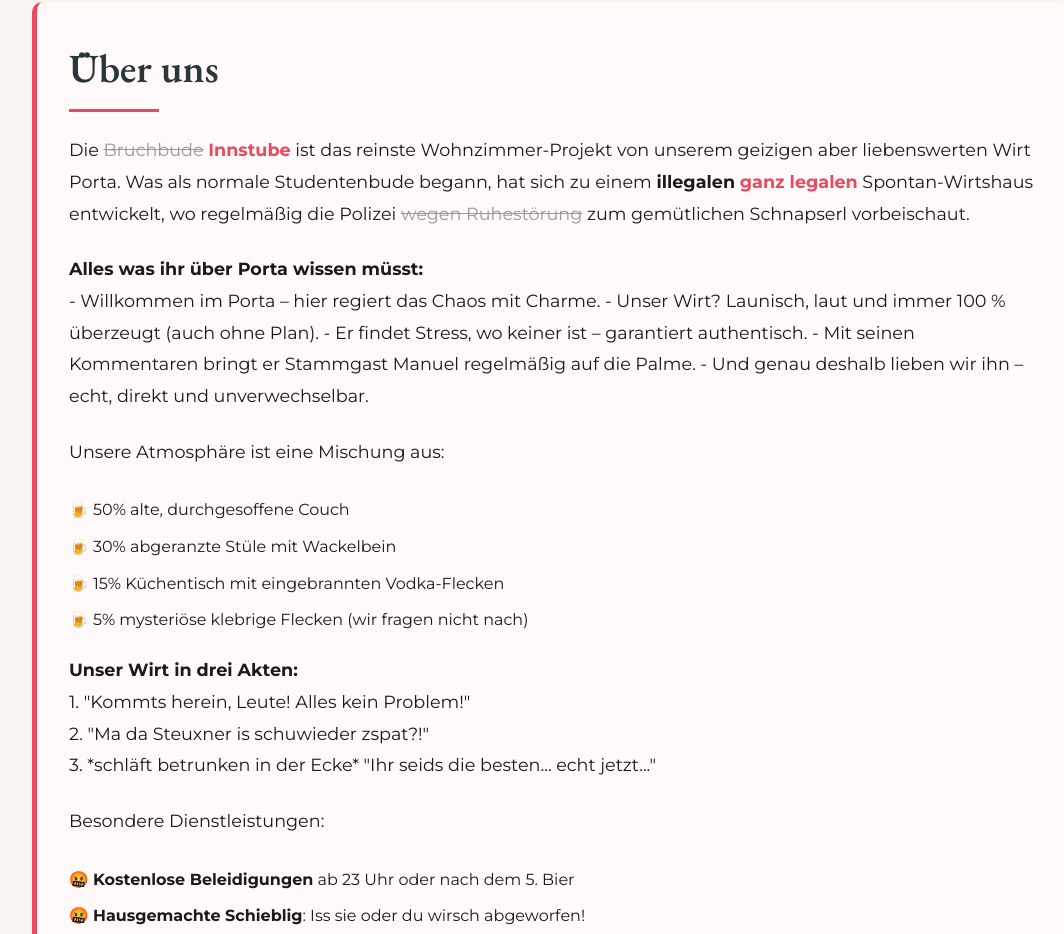
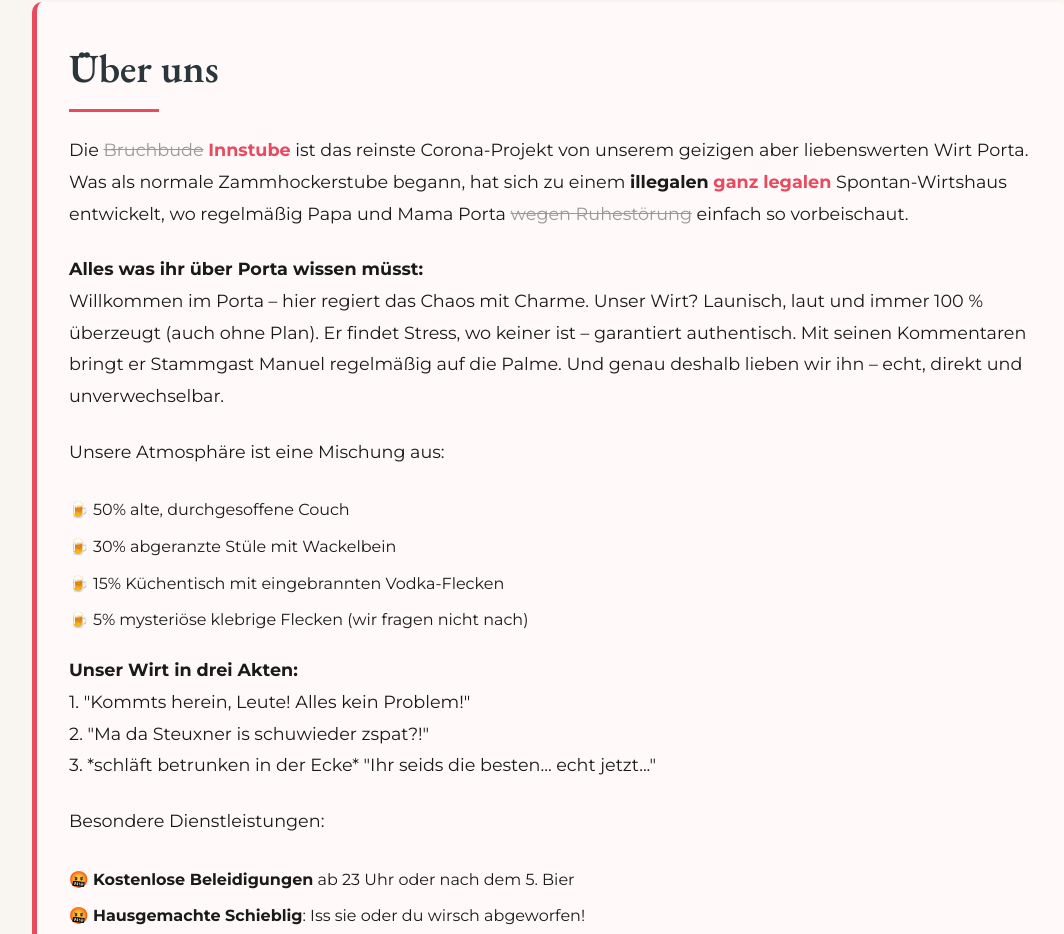
Before and after one commit to Innstube/innstube-webiste, a plain HTML site: page index.html in a window 1280 px wide. Shown: the part 3890-4824 px from the top of the page, without its empty margins (90-1154 px from the left). Drawn offline with nearby package versions, Linux system fonts and the light colour scheme.

Commit message:
Update index.html

```diff
--- a/index.html
+++ b/index.html
@@ -496,16 +496,16 @@
     <section id="ueberuns" tabindex="0">
       <h2>Über uns</h2>
       <p>
-        Die <del>Bruchbude</del> <ins>Innstube</ins> ist das reinste Wohnzimmer-Projekt von unserem geizigen aber liebenswerten Wirt Porta. Was als normale Studentenbude begann, hat sich zu einem <strong>illegalen</strong> <ins>ganz legalen</ins> Spontan-Wirtshaus entwickelt, wo regelmäßig die Polizei <del>wegen Ruhestörung</del> zum gemütlichen Schnapserl vorbeischaut.
+        Die <del>Bruchbude</del> <ins>Innstube</ins> ist das reinste Corona-Projekt von unserem geizigen aber liebenswerten Wirt Porta. Was als normale Zammhockerstube begann, hat sich zu einem <strong>illegalen</strong> <ins>ganz legalen</ins> Spontan-Wirtshaus entwickelt, wo regelmäßig Papa und Mama Porta <del>wegen Ruhestörung</del> einfach so vorbeischaut.
       </p>
 
       <p>
         <strong>Alles was ihr über Porta wissen müsst:</strong><br>
-       - Willkommen im Porta – hier regiert das Chaos mit Charme.
-       - Unser Wirt? Launisch, laut und immer 100 % überzeugt (auch ohne Plan).
-       - Er findet Stress, wo keiner ist – garantiert authentisch.
-       - Mit seinen Kommentaren bringt er Stammgast Manuel regelmäßig auf die Palme.
-       - Und genau deshalb lieben wir ihn – echt, direkt und unverwechselbar.
+       Willkommen im Porta – hier regiert das Chaos mit Charme.
+       Unser Wirt? Launisch, laut und immer 100 % überzeugt (auch ohne Plan).
+       Er findet Stress, wo keiner ist – garantiert authentisch.
+       Mit seinen Kommentaren bringt er Stammgast Manuel regelmäßig auf die Palme.
+       Und genau deshalb lieben wir ihn – echt, direkt und unverwechselbar.
 
       <p>
         Unsere Atmosphäre ist eine Mischung aus:
```
